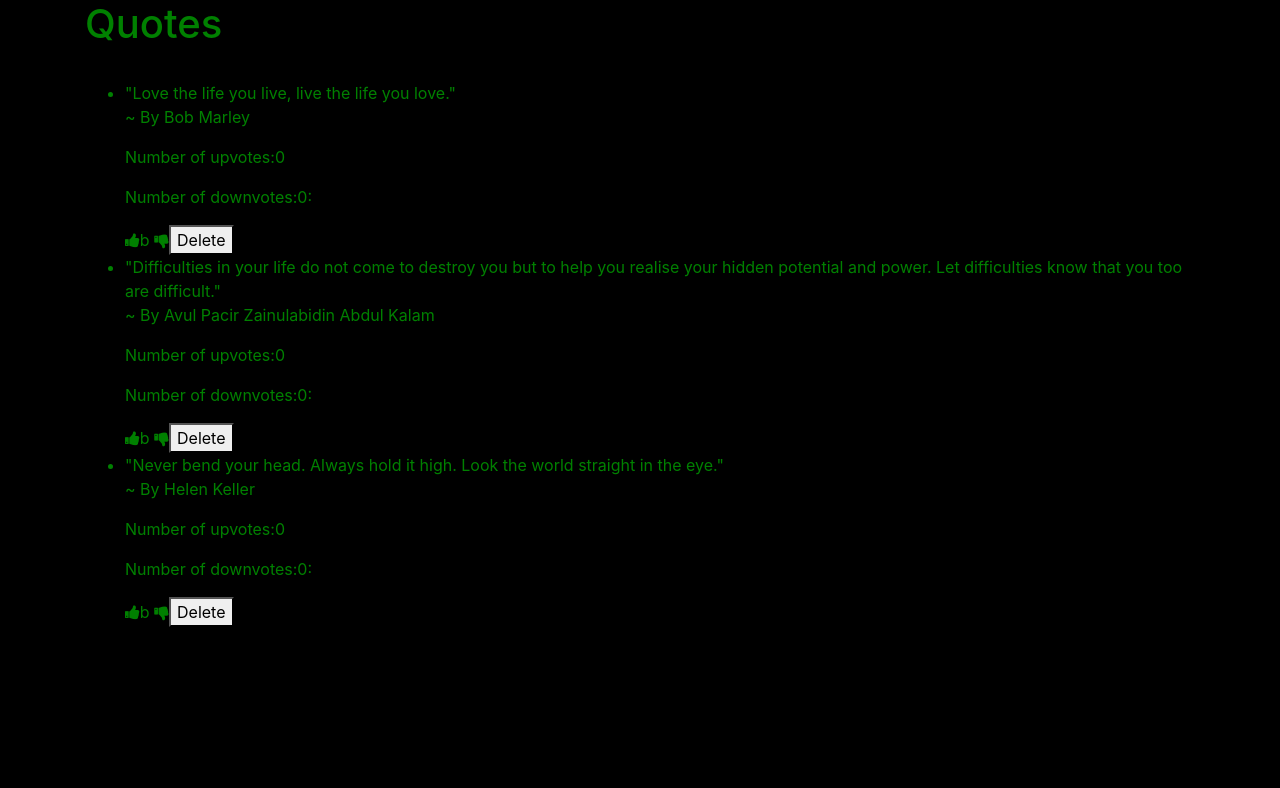
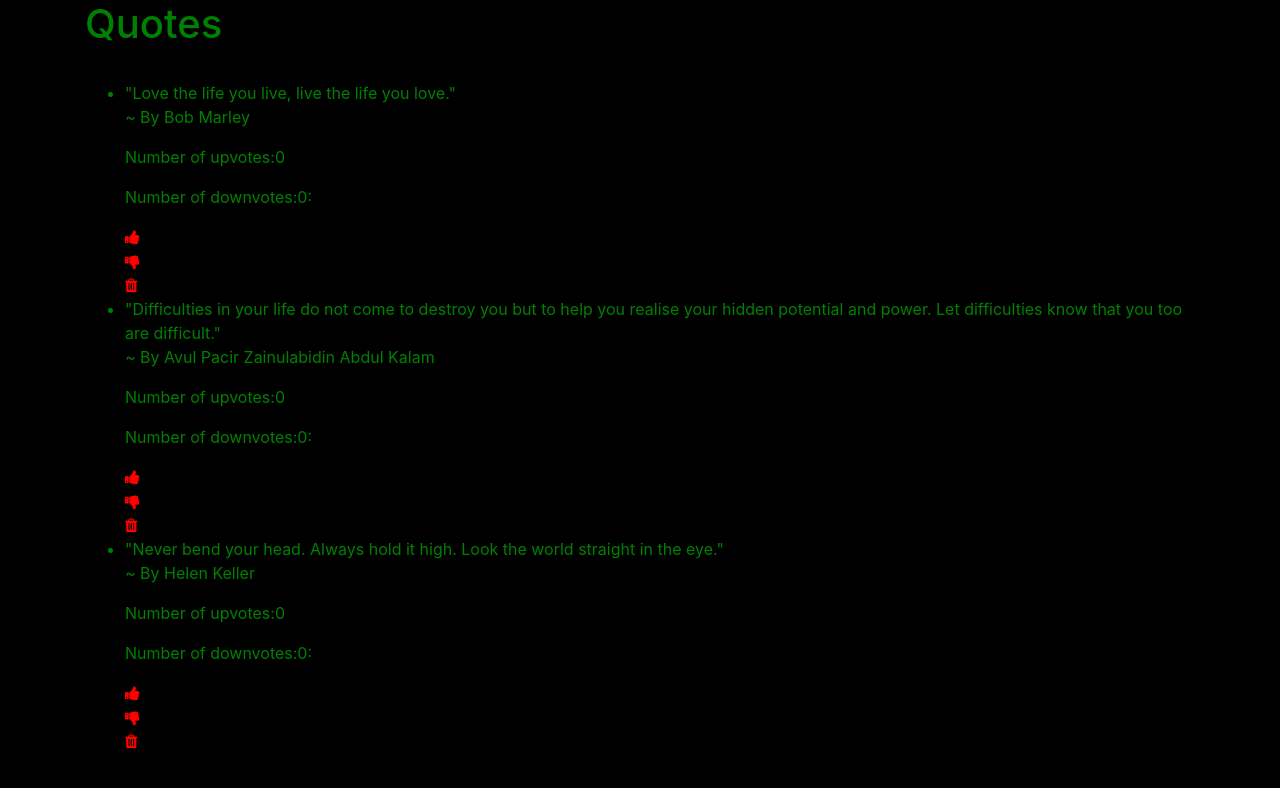
Before and after one commit to Maureenchepkirui/Quotes, an Angular app: page / in a window 1280 px wide. Shown: the top 788 px of the page. Built offline with nearby package versions, Linux system fonts and the light colour scheme.

Commit message:
Change the delete button to a font-awesome trash icon

```diff
--- a/src/app/quote/quote.component.html
+++ b/src/app/quote/quote.component.html
@@ -7,11 +7,10 @@
         <li *ngFor='let quote of quotes let i = index'>
           {{quote.quote}}
          <app-quote-detail  [quote]='quote'(toDelete) = 'deleteQuote($event,i)'></app-quote-detail>
-         <i class="fa fa-thumbs-up" (click)="upvote(i)"></i>b
-         <i class="fa fa-thumbs-down" (click)="upvote(i)"></i>
-         <button (click)= 'quoteComplete(true)'>Delete</button><br>
-
-        </li>
+         <i class="fa fa-thumbs-up" (click)="upvote(i)"></i><br>
+         <i class="fa fa-thumbs-down" (click)="upvote(i)"></i><br>
+         <i class="fa fa-trash"(click)= 'quoteComplete(true)'></i>
+       </li>
       </ul>
 
     </div>
--- a/src/styles.css
+++ b/src/styles.css
@@ -3,3 +3,6 @@ body{
   background-color: black;
   color: green;
 }
+.fa{
+  color: red;
+}
```
